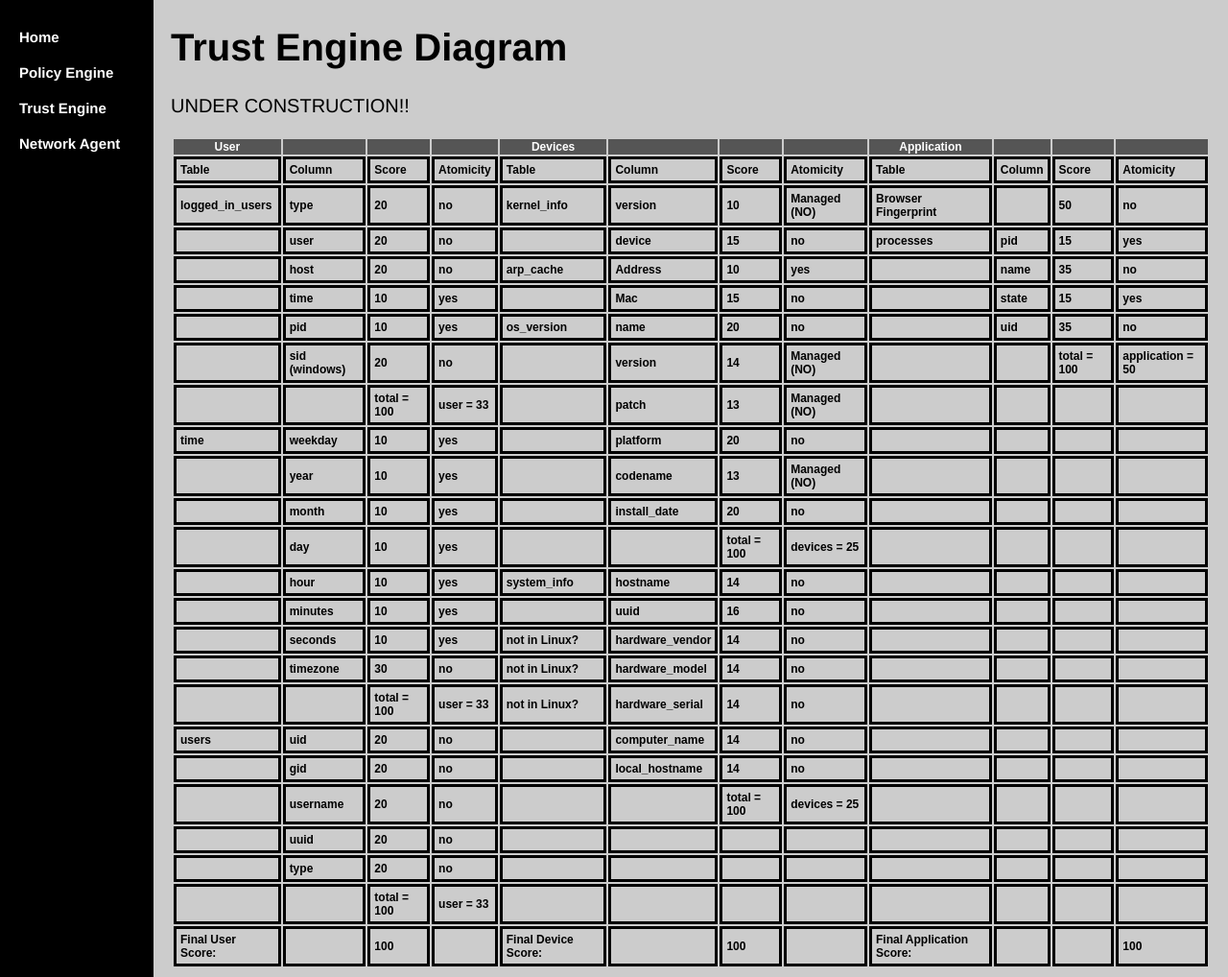
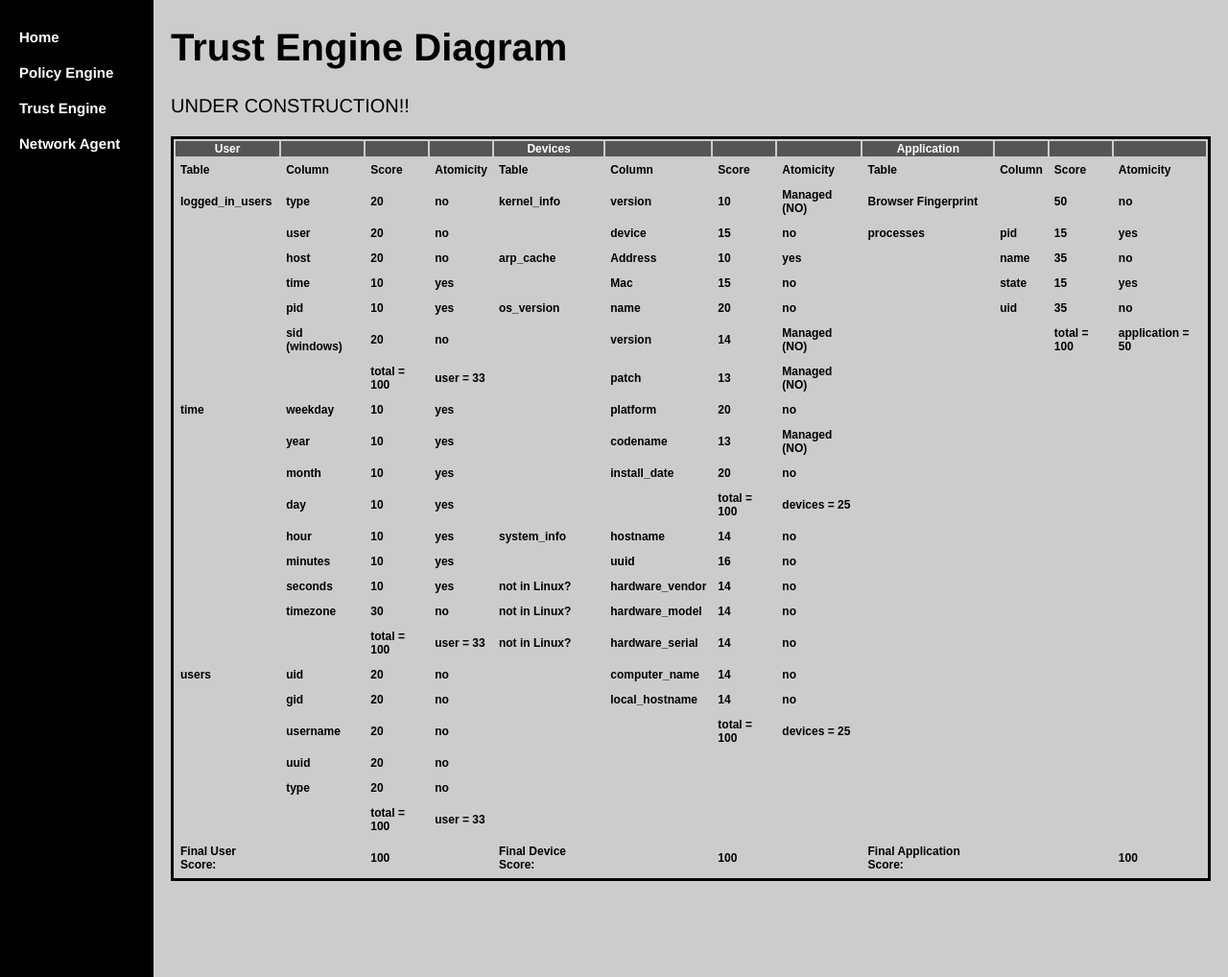
Before and after one commit to WWUZeroTrust/WWUZeroTrust.github.io, a Jekyll site: the page TrustEngine/diagram/index.html, which Jekyll copies as it is, in a window 1280 px wide and 1018 px high. Shown: the whole window at 96% size. Built offline with Jekyll 4.4.1, drawn with Linux system fonts in a browser that asks for light colours.

Commit message:
Update index.html

```diff
--- a/TrustEngine/diagram/index.html
+++ b/TrustEngine/diagram/index.html
@@ -108,14 +108,14 @@ h1 {
 	<style type="text/css">
 	table.tableizer-table {
 		font-size: 12px;
-		border: 1px solid #CCC;
+		border: 3px solid black;
 		font-family: Arial, Helvetica, sans-serif;
 		font-weight: bold;
 	}
 	.tableizer-table td {
 		padding: 4px;
 		margin: 3px;
-		border: 3px solid black;
+		border: 1px solid #CCC;
 	}
 	.tableizer-table th {
 		background-color: #555555;
```
